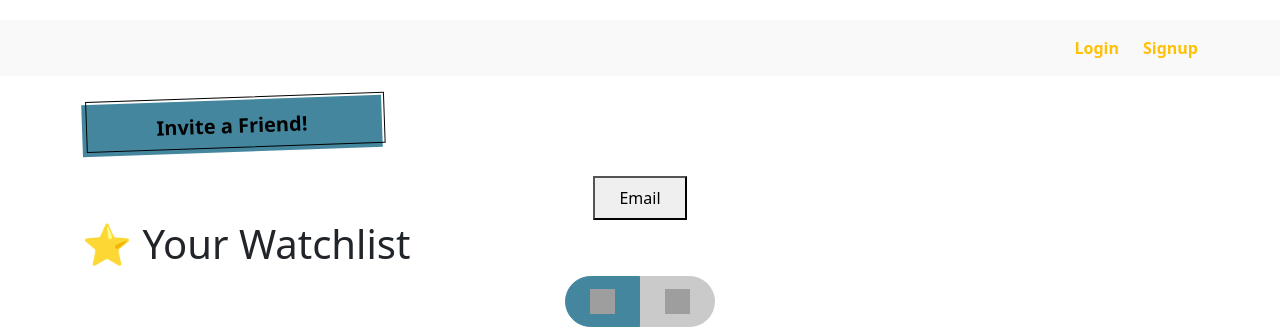
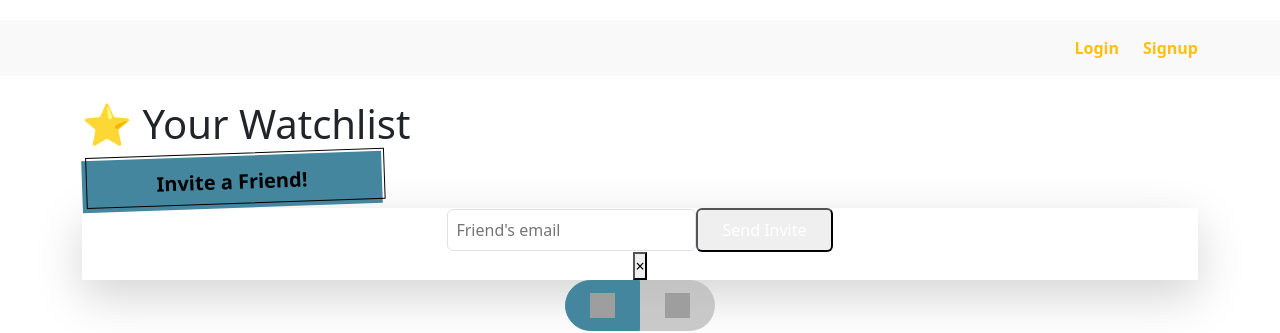
Before and after one commit to smoenter/Binge-Buddies-, a React (Vite) app in the folder client/: page /yourwatchlist in a window 1280 px wide. Both pictures are taken after a click on the button "Invite a Friend!". Shown: the top 333 px of the page. Built offline with nearby package versions, Linux system fonts and the light colour scheme; no server answers; grey boxes are pictures that could not be loaded.

Commit message:
got mock modal to pop up on invite a friend button

```diff
--- a/client/src/components/Invites/InviteForm.tsx
+++ b/client/src/components/Invites/InviteForm.tsx
@@ -1,4 +1,5 @@
 import { useState } from "react";
+
 
 const InviteForm = () => {
   const [email, setEmail] = useState("");
--- a/client/src/components/Invites/InviteOptions.tsx
+++ b/client/src/components/Invites/InviteOptions.tsx
@@ -1,45 +1,50 @@
 import { useState } from 'react';
 import InviteForm from './InviteForm';
-
+import { motion, AnimatePresence } from "framer-motion";
 import './InviteOptions.css';
 
 
 const InviteOptions = () => {
-  const [showOptions, setShowOptions] = useState(false);
-  const [selectedMethod, setSelectedMethod] = useState<'email' | 'sms' | null>(null);
+  // const [showOptions, setShowOptions] = useState(false);
+  // const [selectedMethod, setSelectedMethod] = useState<'email' | 'sms' | null>(null);
+
+  const [showForm, setShowForm] = useState(false);
 
   return (
     <div className="max-w-md mx-auto mt-10 text-center">
-
-      <button onClick={() => setShowOptions(!showOptions)}
-        className="button-53" role="button">Invite a Friend!</button>
-
-      {showOptions && !selectedMethod && (
-        <div className="mt-4 space-x-4">
       <button
-            onClick={() => setSelectedMethod('email')}
-            className="bg-yellow-400 text-black px-4 py-2 rounded-full hover:bg-yellow-500"
+        onClick={() => setShowForm(!showForm)}
+        className="button-53"
+        role="button"
       >
-            Email
+        Invite a Friend!
       </button>
 
-        </div>
-      )}
-
-      {selectedMethod === 'email' && (
-        <div className="mt-6">
+      <AnimatePresence>
+        {showForm && (
+          <motion.div
+            className="fixed inset-0 bg-black bg-opacity-50 flex items-center justify-center z-20"
+            initial={{ opacity: 0 }}
+            animate={{ opacity: 1 }}
+            exit={{ opacity: 0 }}
+          >
+            <motion.div
+              className="bg-white rounded-lg p-6 w-full max-w-sm shadow-lg relative"
+              initial={{ y: -50, opacity: 0 }}
+              animate={{ y: 0, opacity: 1 }}
+              exit={{ y: -50, opacity: 0 }}
+            >
               <InviteForm />
               <button
-            onClick={() => {
-              setSelectedMethod(null);
-              setShowOptions(false);
-            }}
-            className="mt-4 text-sm text-gray-500 underline"
+                onClick={() => setShowForm(false)}
+                className="absolute top-2 right-2 text-gray-500 hover:text-gray-700 text-xl"
               >
-            Cancel
+                &times;
               </button>
-        </div>
+            </motion.div>
+          </motion.div>
         )}
+      </AnimatePresence>
     </div>
   );
 };
--- a/client/src/pages/YourWatchList.tsx
+++ b/client/src/pages/YourWatchList.tsx
@@ -37,9 +37,10 @@ const YourWatchlist = () => {
     <div>
       {/* Header and Controls */}
       <div >
-      <InviteOptions />
+      {/* <InviteOptions /> */}
         <div>
           <h1>⭐ Your Watchlist</h1>
+          <InviteOptions />
           <Toggle handleToggle={handleToggle} type={type} />
         </div>
 
```
Lines whose indentation alone changed are shown as unchanged.
